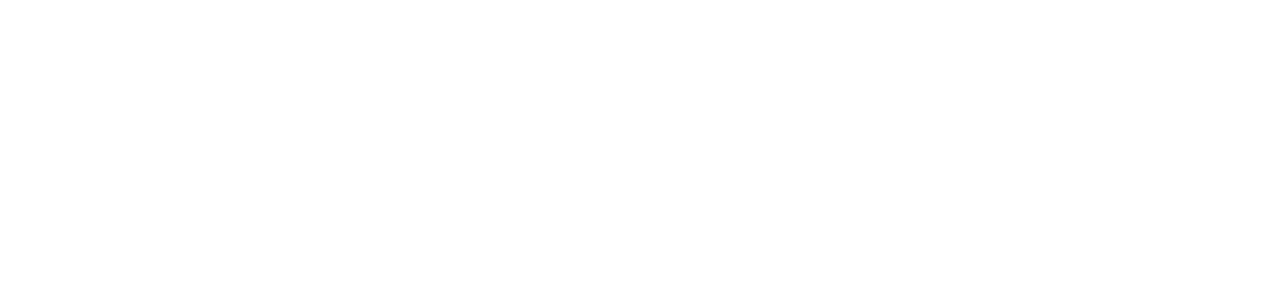
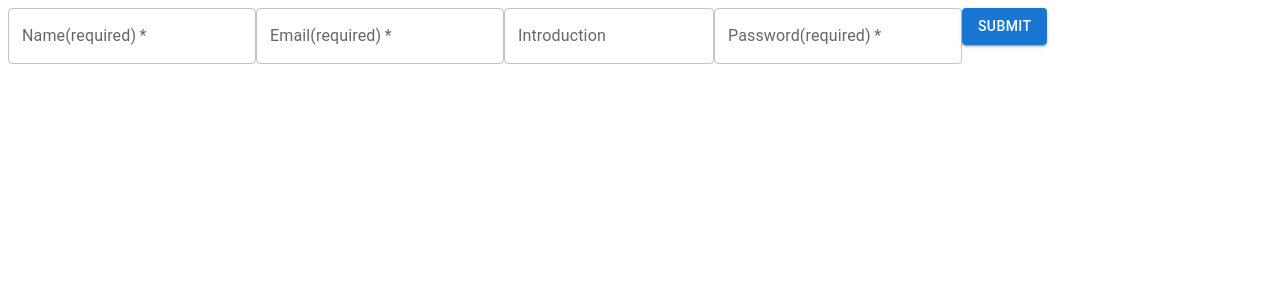
Before and after one commit to asuhacoder/ProgrammingCourseMarket, a React (Create React App) app in the folder web/: page /signup in a window 1280 px wide. Before the commit this address had no page. Shown: the top 300 px of the page. Built offline with nearby package versions, Linux system fonts and the light colour scheme.

Commit message:
feat: add signup logic #44

```diff
--- a/web/src/App.tsx
+++ b/web/src/App.tsx
@@ -1,12 +1,14 @@
 import React from 'react';
 import { Routes, Route } from 'react-router-dom';
 import Home from './pages/Home';
+import Signup from './pages/Signup';
 
 function App() {
   return (
     <div className="App">
       <Routes>
         <Route path="/" element={<Home />} />
+        <Route path="/signup" element={<Signup />} />
       </Routes>
     </div>
   );
--- a/web/src/pages/Home.tsx
+++ b/web/src/pages/Home.tsx
@@ -1,7 +1,9 @@
 import React from 'react';
+import { Link, useLocation } from 'react-router-dom';
 
 function Home() {
-  return <h1>greeting</h1>;
+  const location = useLocation();
+  return <Link to="/signup" state={{ from: location }}>Signup</Link>;
 }
 
 export default Home;
--- /dev/null
+++ b/web/src/pages/Signup.tsx
@@ -0,0 +1,167 @@
+import React, { useState } from 'react';
+import axios from 'axios';
+import {
+  TextField,
+  Button,
+  Box,
+} from '@mui/material';
+import { useNavigate, useLocation } from 'react-router-dom';
+
+function Signup() {
+  interface State {
+    from: Location;
+  }
+  const [name, setName] = useState('');
+  const [email, setEmail] = useState('');
+  const [introduction, setIntroduction] = useState('');
+  const [password, setPassword] = useState('');
+  const [nameHasError, setNameHasError] = useState(false);
+  const [nameHelperText, setNameHelperText] = useState('');
+  const [emailHasError, setEmailHasError] = useState(false);
+  const [emailHelperText, setEmailHelperText] = useState('');
+  const [introductionHasError, setIntroductionHasError] = useState(false);
+  const [introductionHelperText, setIntroductionHelperText] = useState('');
+  const [passwordHasError, setPasswordHasError] = useState(false);
+  const [passwordHelperText, setPasswordHelperText] = useState('');
+
+  const navigate = useNavigate();
+  const location = useLocation();
+
+  const validateName = (): boolean => {
+    let isValid = true;
+    if (name.length < 3) {
+      isValid = false;
+      setNameHasError(true);
+      setNameHelperText('length of name must be more than or equal 3');
+    } else if (name.length > 20) {
+      setNameHasError(true);
+      setNameHelperText('length of name must be less than or equal 20');
+    } else {
+      setNameHasError(false);
+      setNameHelperText('');
+    }
+    return isValid;
+  };
+  const validateEmail = (): boolean => {
+    let isValid = true;
+    const re = /^[a-zA-Z0-9]+@[a-zA-Z0-9]+\.[A-Za-z]+$/;
+    if (!re.test(email)) {
+      isValid = false;
+      setEmailHasError(true);
+      setEmailHelperText('this is not email address');
+    } else {
+      setEmailHasError(false);
+      setEmailHelperText('');
+    }
+    return isValid;
+  };
+  const validateIntroduction = (): boolean => {
+    let isValid = true;
+    if (introduction.length > 500) {
+      isValid = false;
+      setIntroductionHasError(true);
+      setIntroductionHelperText('length of introduction must be less than or equal 500');
+    } else {
+      setIntroductionHasError(false);
+      setIntroductionHelperText('');
+    }
+    return isValid;
+  };
+  const validatePassword = (): boolean => {
+    let isValid = true;
+    if (password.length < 8) {
+      isValid = false;
+      setPasswordHasError(true);
+      setPasswordHelperText('length of password must be less than or equal 8');
+    } else {
+      setPasswordHasError(false);
+      setPasswordHelperText('');
+    }
+    return isValid;
+  };
+
+  const handleNameChange = (e: React.ChangeEvent<HTMLInputElement>): void => {
+    setName(e.target.value);
+  };
+  const handleEmailChange = (e: React.ChangeEvent<HTMLInputElement>): void => {
+    setEmail(e.target.value);
+  };
+  const handleIntroductionChange = (e: React.ChangeEvent<HTMLInputElement>): void => {
+    setIntroduction(e.target.value);
+  };
+  const handlePasswordChange = (e: React.ChangeEvent<HTMLInputElement>): void => {
+    setPassword(e.target.value);
+  };
+
+  const submitSignupForm = (): void => {
+    if (validateName() && validateEmail() && validateIntroduction() && validatePassword()) {
+      axios.post('http://localhost:8080/api/v1/users', {
+        name, email, password, introduction,
+      })
+        .then((response) => {
+          console.log(response);
+          window.localStorage.setItem('programming-course-market', response.data.token);
+          const state = location.state as State;
+          const from = state.from.pathname || '/';
+          console.log('from: ', from);
+          navigate(from, { replace: true });
+        }, (error) => {
+          console.log(error);
+          setEmailHasError(true);
+          setEmailHelperText('this email address is already used');
+        });
+    }
+  };
+
+  return (
+    <Box
+      component="form"
+      autoComplete="off"
+    >
+      <TextField
+        required
+        id="outlined-required"
+        label="Name(required)"
+        value={name}
+        helperText={nameHelperText}
+        error={nameHasError}
+        onChange={handleNameChange}
+        onBlur={validateName}
+      />
+      <TextField
+        required
+        id="outlined-required"
+        label="Email(required)"
+        value={email}
+        helperText={emailHelperText}
+        error={emailHasError}
+        onChange={handleEmailChange}
+        onBlur={validateEmail}
+      />
+      <TextField
+        id="outlined-basic"
+        label="Introduction"
+        value={introduction}
+        helperText={introductionHelperText}
+        error={introductionHasError}
+        onChange={handleIntroductionChange}
+        onBlur={validateIntroduction}
+        multiline
+        maxRows={20}
+      />
+      <TextField
+        required
+        type="password"
+        id="outlined-password-input"
+        label="Password(required)"
+        value={password}
+        helperText={passwordHelperText}
+        error={passwordHasError}
+        onChange={handlePasswordChange}
+        onBlur={validatePassword}
+      />
+      <Button variant="contained" onClick={submitSignupForm}>Submit</Button>
+    </Box>
+  );
+}
+export default Signup;
```
